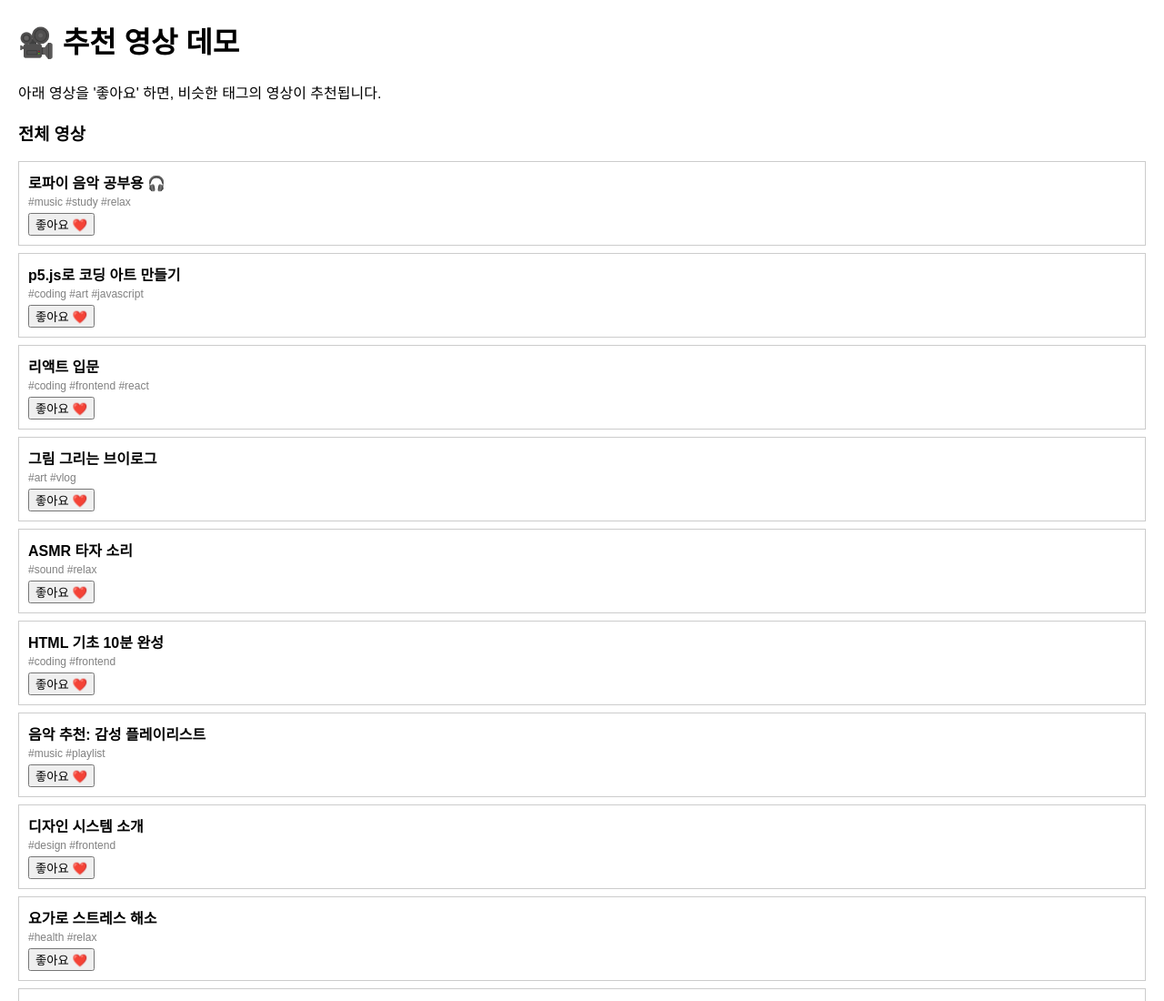
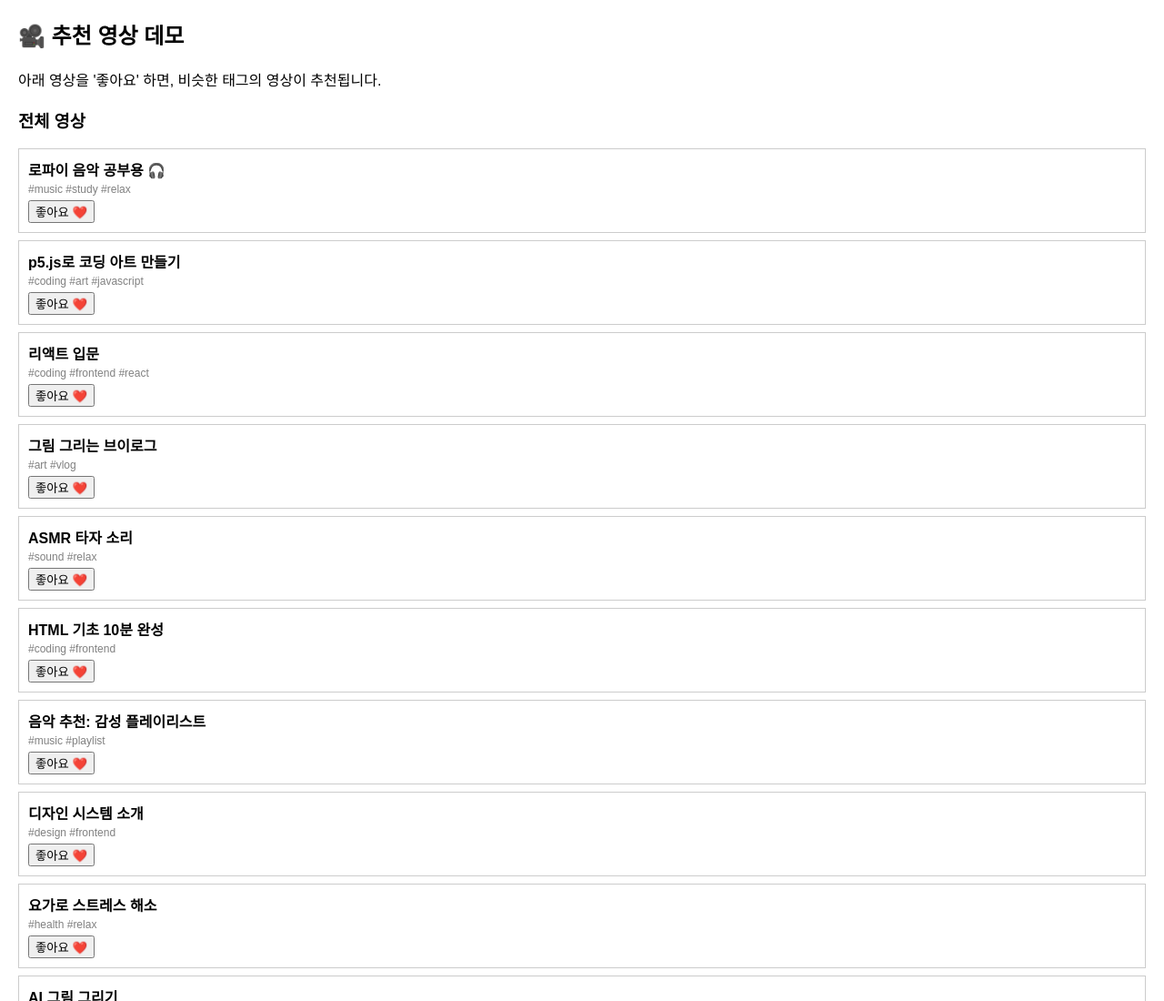
Before and after one commit to jwk-sogang/git-vercel-test, a plain HTML site: page index.html in a window 1280 px wide. Shown: the top 1100 px of the page at 91% size. Drawn offline with Linux system fonts and the light colour scheme.

Commit message:
style: h1 to h2

```diff
--- a/index.html
+++ b/index.html
@@ -11,7 +11,7 @@
   </style>
 </head>
 <body>
-  <h1>🎥 추천 영상 데모</h1>
+  <h2>🎥 추천 영상 데모</h2>
   <p>아래 영상을 '좋아요' 하면, 비슷한 태그의 영상이 추천됩니다.</p>
 
   <h3>전체 영상</h3>
```
